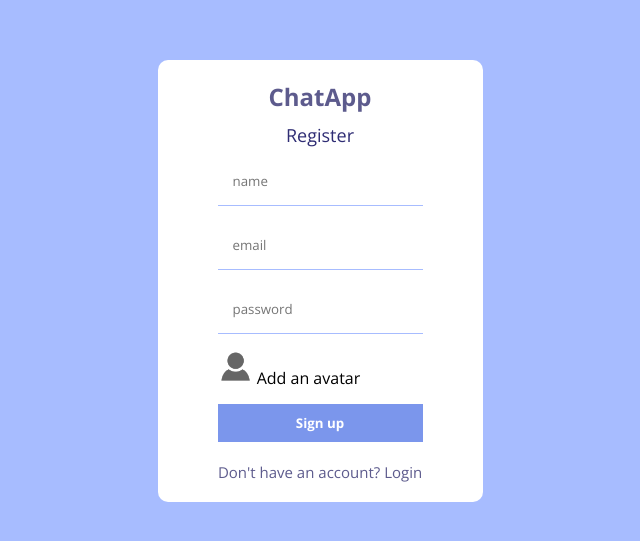
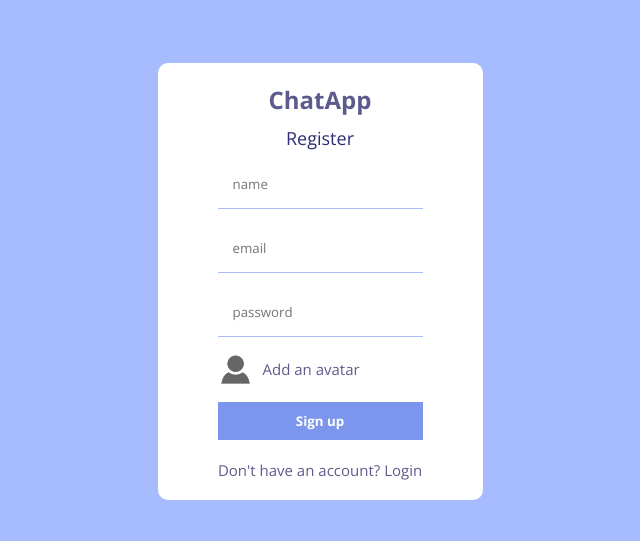
Before and after one commit to arijit2002/chatFirebase, a React (Create React App) app: page / in a window 1280 px wide. Shown: the part 119-660 px from the top of the page, without its empty margins (320-960 px from the left). Built offline with nearby package versions, Linux system fonts and the light colour scheme.

Commit message:
finishing

```diff
--- a/src/pages/Register.jsx
+++ b/src/pages/Register.jsx
@@ -13,7 +13,7 @@ export const Register = () => {
                 <input type="password" placeholder="password" />
                 <input style={{display:"none"}} type="file" id="file" />
                 <label htmlFor='file'>
-                    <img src={addAvatar} alt='avatar' style={{width:35}}/>
+                    <img src={addAvatar} alt='avatar' />
                     <span> Add an avatar</span>
                 </label>
                 <button>Sign up</button>
--- a/src/style.scss
+++ b/src/style.scss
@@ -32,8 +32,14 @@
                 border-bottom: 1px solid #a7bcff;
             }
             label{
+                display: flex;
+                align-items: center;
+                gap: 10px;
+                color: #5d5b8d;
+                font-size: 15px;
                 img{
                     cursor: pointer;
+                    width: 35px;
                 }
             }
             button{
```
